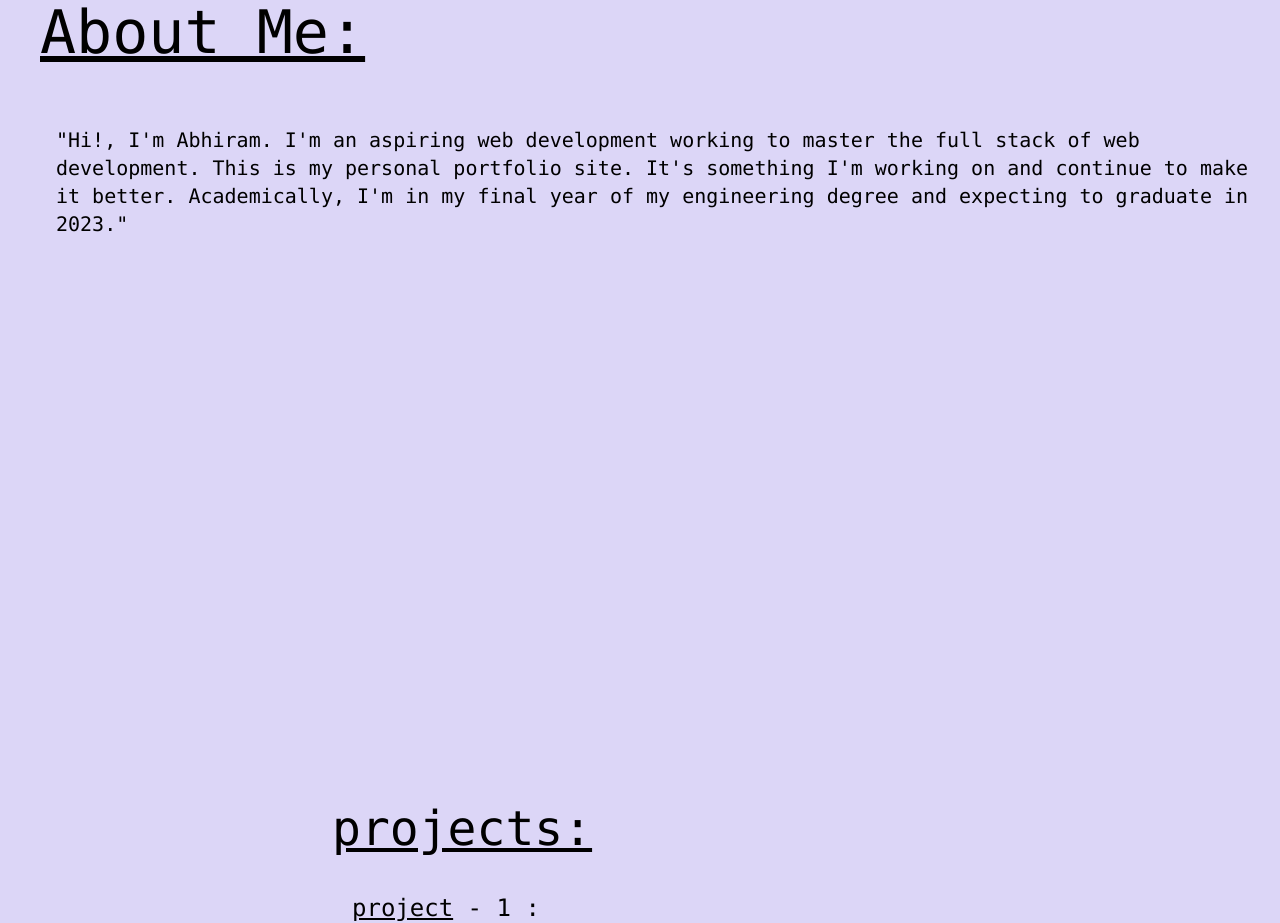
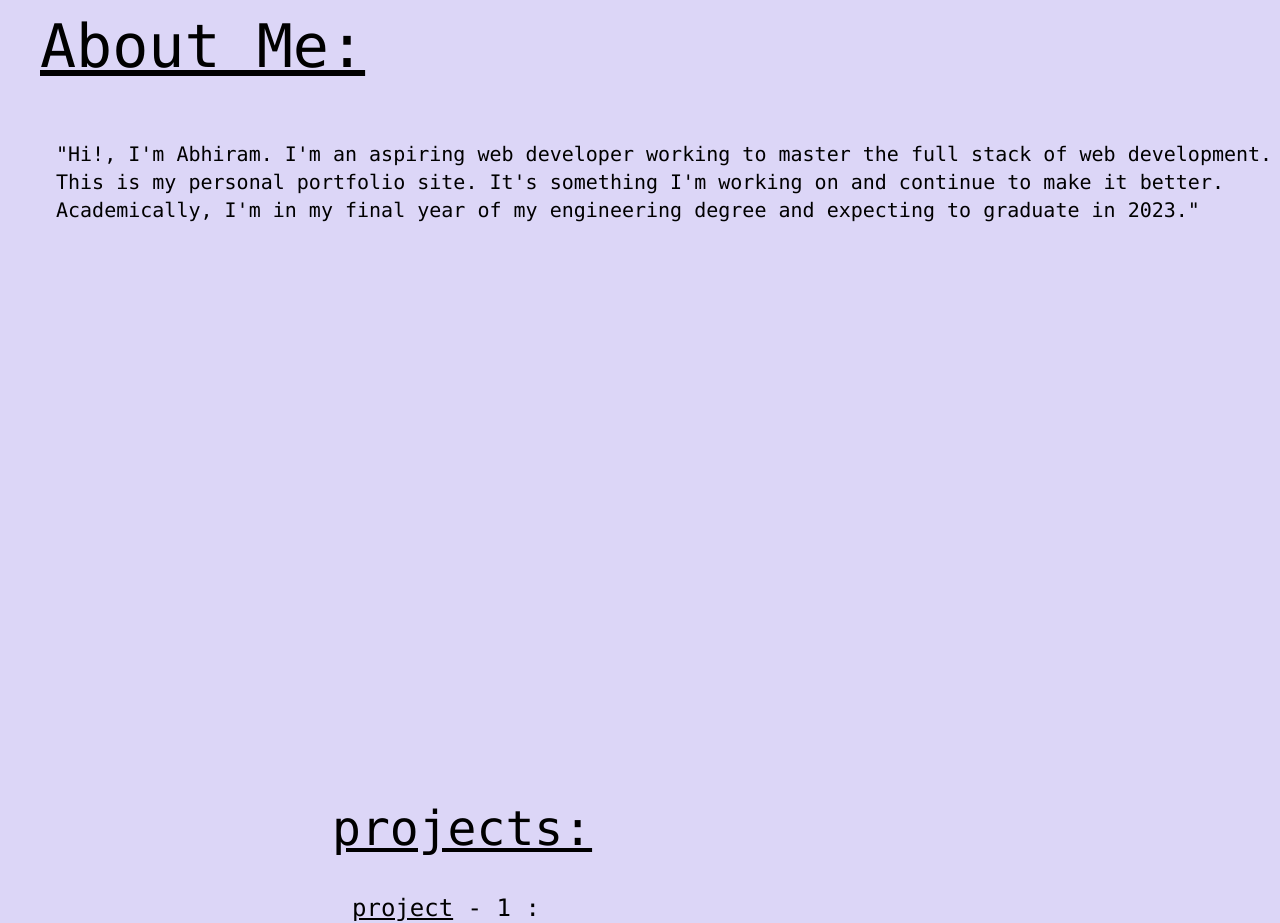
Before and after one commit to TheDummyUser/x, a React (Vite) app: page / in a window 1280 px wide. Shown: the part 1080-2003 px from the top of the page. Built offline with nearby package versions, Linux system fonts and the light colour scheme.

Commit message:
word mistake

```diff
--- a/src/pages/Aboutme.jsx
+++ b/src/pages/Aboutme.jsx
@@ -6,7 +6,7 @@ const Aboutme = () => {
     <div id='about' className='grid place-content-center h-screen'>
       <div className='text-3xl md:text-6xl font-mono ml-10 mb-0 mr-0 underline'>About Me:</div>
       <div className='md:text-xl mt-16 ml-14 font-mono'>
-        "Hi!, I'm Abhiram. I'm an aspiring web development working to master the full stack of web development. This is my personal portfolio site. It's something I'm working on and continue to make it better. Academically, I'm in my final year of my engineering degree and expecting to graduate in 2023."
+        "Hi!, I'm Abhiram. I'm an aspiring web developer working to master the full stack of web development. This is my personal portfolio site. It's something I'm working on and continue to make it better. Academically, I'm in my final year of my engineering degree and expecting to graduate in 2023."
       </div>
 
     </div>
```
